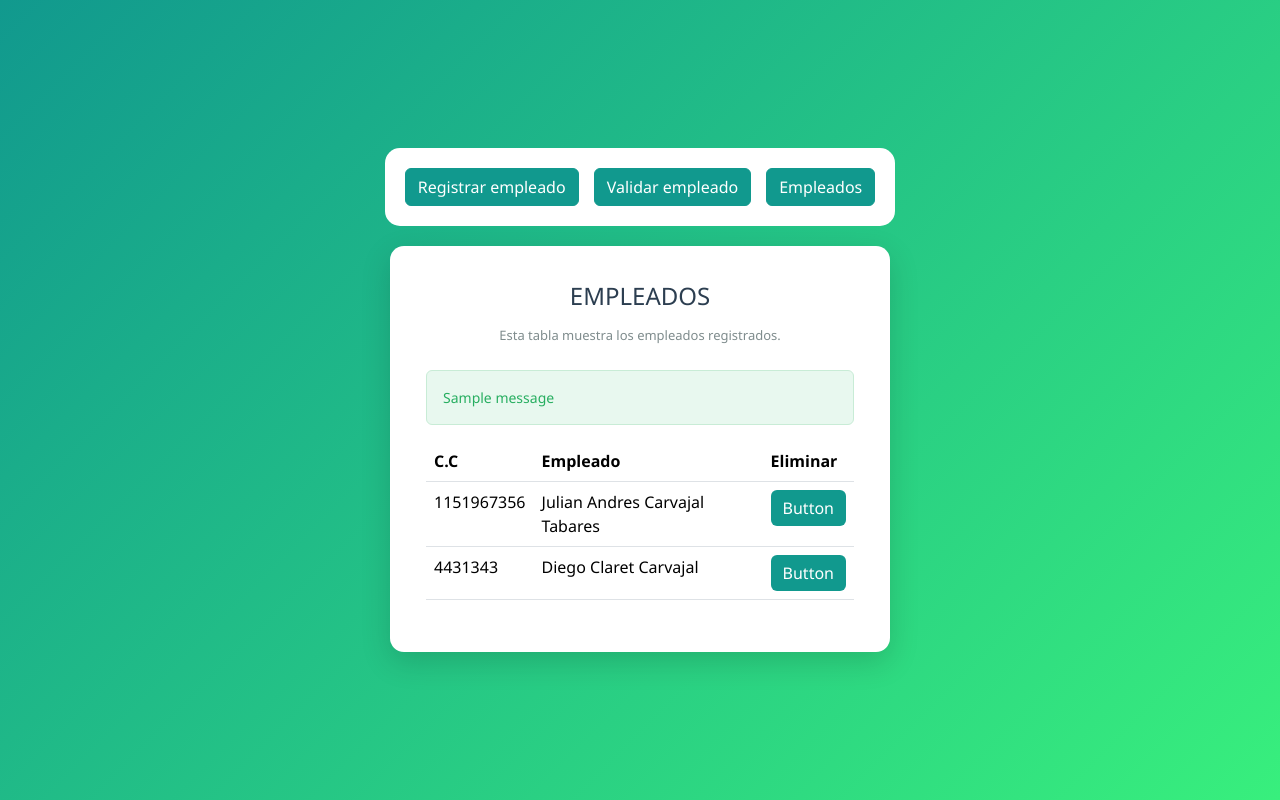
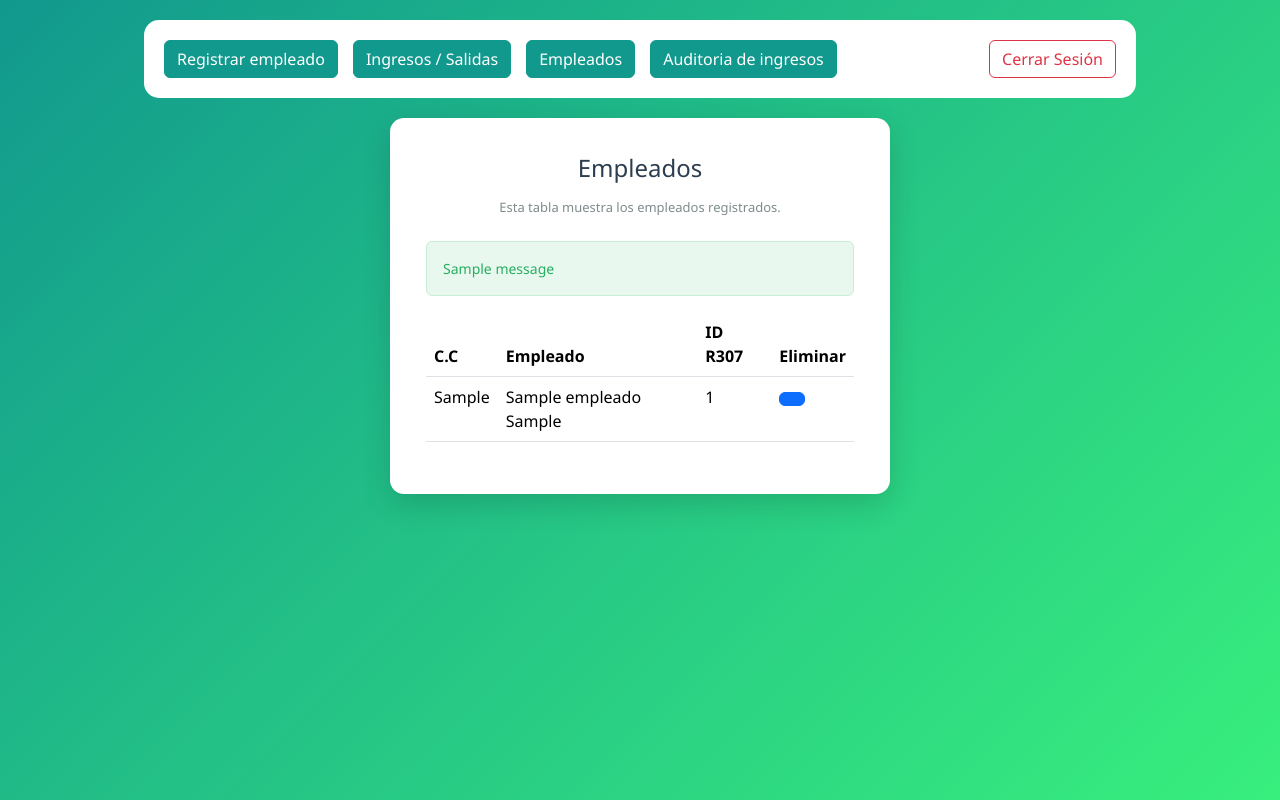
Before and after one commit to JulianCarvajal07/Arduino-huellero, a Django app: page /empleados/ in a window 1280 px wide. Run offline with Django 5.2, Linux system fonts and the light colour scheme; tables that the repository leaves empty hold one stand-in row (values such as "Sample post"); one stand-in notice (Sample message) is shown.

Commit message:
add: listar tablas de empleados y registros en templates, creacion de vistas para registrar entrada y salida, ajustes del frontend para mejor diseño y organizacion de componentes

```diff
--- a/ingresos/static/css/base.css
+++ b/ingresos/static/css/base.css
@@ -10,7 +10,7 @@ body {
     display: flex;
     flex-direction: column;
     align-items: center;
-    justify-content: center;
+    justify-content: top;
     background: linear-gradient(135deg, #11998e 0%, #38ef7d 100%);
     padding: 20px;
     gap: 20px;
--- /dev/null
+++ b/ingresos/static/css/opciones.css
@@ -0,0 +1,19 @@
+.container-opciones{
+    display: flex;
+    flex-direction: row;
+    justify-content: space-between;
+    align-items: center;
+    padding: 20px;
+    border: 1px black;
+    border-radius: 15px;
+    background-color: white;
+    width: 80%;
+}
+
+.lista-opciones{
+    display: flex;
+    flex-direction: row;
+    justify-content: center;
+    align-items: center;
+    gap: 15px;
+}
--- a/ingresos/static/css/registro.css
+++ b/ingresos/static/css/registro.css
@@ -1,21 +1,3 @@
-
-.container-opciones{
-    display: flex;
-    flex-direction: row;
-    justify-content: center;
-    align-items: center;
-    gap: 15px;
-    padding: 20px;
-    border: 1px black;
-    border-radius: 15px;
-    background-color: white;
-}
-
-.btn {
-    background-color: #11998e !important;
-    border: #11998e !important;
-}
-
 .registro-container {
     background: #ffffff;
     padding: 36px;
--- a/ingresos/templates/base.html
+++ b/ingresos/templates/base.html
@@ -10,6 +10,7 @@
     <link rel="stylesheet" href="{% static 'css/validar_empleado.css' %}">
     <link rel="stylesheet" href="{% static 'css/base.css' %}">
     <link rel="stylesheet" href="{% static 'css/objetos_personalizados.css' %}">
+    <link rel="stylesheet" href="{% static 'css/opciones.css' %}">
     <link href="https://cdn.jsdelivr.net/npm/bootstrap@5.3.8/dist/css/bootstrap.min.css" rel="stylesheet">
 </head>
 <body>
--- a/ingresos/templates/opciones.html
+++ b/ingresos/templates/opciones.html
@@ -1,15 +1,30 @@
 <div class="container-opciones">
+
+    <div class="lista-opciones">
 
         <div class="btn-personalizado">
             <a href="{% url 'registro' %}" class="nav-link page-transition">Registrar empleado</a>
         </div>
 
         <div class="btn-personalizado">
-        <a href="{% url 'validar_empleado' %}" class="nav-link page-transition">Validar empleado</a>
+            <a href="{% url 'validar_empleado' %}" class="nav-link page-transition">Ingresos / Salidas</a>
         </div>
 
         <div class="btn-personalizado">
             <a href="{% url 'empleados' %}" class="nav-link page-transition">Empleados</a>
         </div>
 
+        <div class="btn-personalizado">
+            <a href="{% url 'auditoria' %}" class="nav-link page-transition">Auditoria de ingresos</a>
         </div>
+
+    </div>
+
+        <form method="POST" action="{% url 'cerrar_sesion' %}">
+            {% csrf_token %}
+            <button type="submit" class="btn btn-outline-danger">
+                Cerrar Sesión
+            </button>
+        </form>
+
+</div>
--- a/ingresos/templates/paginas/empleados.html
+++ b/ingresos/templates/paginas/empleados.html
@@ -7,7 +7,7 @@
 {% include "opciones.html" %}
 
     <div class="registro-container">
-        <h1 class="registro-title">EMPLEADOS</h1>
+        <h1 class="registro-title">Empleados</h1>
         <p class="registro-subtitle">Esta tabla muestra los empleados registrados.</p>
 
         {% if messages %}
@@ -35,29 +35,23 @@
                         <tr>
                             <th scope="col">C.C</th>
                             <th scope="col">Empleado</th>
+                            <th scope="col">ID R307</th>
                             <th scope="col">Eliminar</th>
                         </tr>
                     </thead>
                     <tbody>
+                        {% for empleado in empleados %}
                         <tr class="">
-                            <td scope="row">1151967356</td>
-                            <td>Julian Andres Carvajal Tabares</td>
+                            <td scope="row">{{empleado.documento}}</td>
+                            <td>{{empleado.nombre}} {{empleado.apellidos}}</td>
+                            <td>{{empleado.huella_id}}</td>
                             <td>
                                 <button type="button" class="btn btn-primary">
-                                    Button
-                                </button>
-
-                            </td>
-                        </tr>
-                        <tr class="">
-                            <td scope="row">4431343</td>
-                            <td>Diego Claret Carvajal</td>
-                            <td>
-                                <button type="button" class="btn btn-primary">
-                                    Button
+                                    <i class="bi bi-trash3"></i>
                                 </button>
                             </td>
                         </tr>
+                        {% endfor %}
                     </tbody>
                 </table>
             </div>
--- a/ingresos/templates/paginas/validar_empleado.html
+++ b/ingresos/templates/paginas/validar_empleado.html
@@ -32,7 +32,7 @@
 
             <div class="container-validar">
 
-                <h1 class="registro-title">Validar Entrada</h1>
+                <h1 class="registro-title">Registrar Entrada</h1>
 
                 <!-- 1. Agregamos el action apuntando a la vista de entrada -->
                 <form method="post" action="{% url 'registrar_entrada' %}" novalidate>
@@ -79,7 +79,7 @@
             <!-- ========================================== -->
 
             <div class="container-validar">
-                    <h1 class="registro-title">Validar Salida</h1>
+                    <h1 class="registro-title">Registrar Salida</h1>
 
                     <!-- 1. Agregamos el action apuntando a la vista de salida -->
                     <form method="post" action="{% url 'registrar_salida' %}" novalidate>
--- a/ingresos/urls.py
+++ b/ingresos/urls.py
@@ -4,10 +4,12 @@ from . import views
 urlpatterns = [
     path('', views.inicio_sesion, name='inicio_sesion'),
     path('login/', views.inicio_sesion, name='inicio_sesion'),
+    path('cerrar-sesion/', views.cerrar_sesion, name='cerrar_sesion'),
     path("registro/", views.registro, name="registro"),
     path("empleados/", views.empleados, name="empleados"),
     path("validar_empleado/", views.validar_empleado, name="validar_empleado"),
     path('validar_entrada/', views.registrar_entrada, name='registrar_entrada'),
     path('validar_salida/', views.registrar_salida, name='registrar_salida'),
     path('capturar-huella/', views.capturar_huella_view, name='capturar_huella'),
+    path("auditoria/", views.auditoria, name="auditoria"),
 ]
--- a/ingresos/views.py
+++ b/ingresos/views.py
@@ -1,6 +1,6 @@
 
 from django.shortcuts import render, redirect
-from django.contrib.auth import authenticate, login
+from django.contrib.auth import authenticate, login, logout
 from django.contrib import messages
 from .forms import EmpleadoForm
 from .models import Empleado, Registro
@@ -237,4 +237,32 @@ def registrar_salida(request):
 
 def empleados(request):
 
-    return render(request, "paginas/empleados.html")
+    empleados= Empleado.objects.all()
+
+    contexto = {
+        'empleados': empleados
+    }
+
+    return render(request, "paginas/empleados.html", contexto)
+
+# ==============================================================================
+# ==============================================================================
+
+def auditoria(request):
+
+    registros = Registro.objects.all()
+
+    contexto = {
+        'registros': registros
+    }
+
+    return render(request, "paginas/auditoria.html", contexto)
+
+# ==============================================================================
+# ==============================================================================
+
+def cerrar_sesion(request):
+
+    logout(request)
+
+    return redirect('inicio_sesion')
```
Also changed, not shown: ingresos/templates/paginas/auditoria.html (added, +56 -0 lines). Lines whose indentation alone changed are shown as unchanged.
